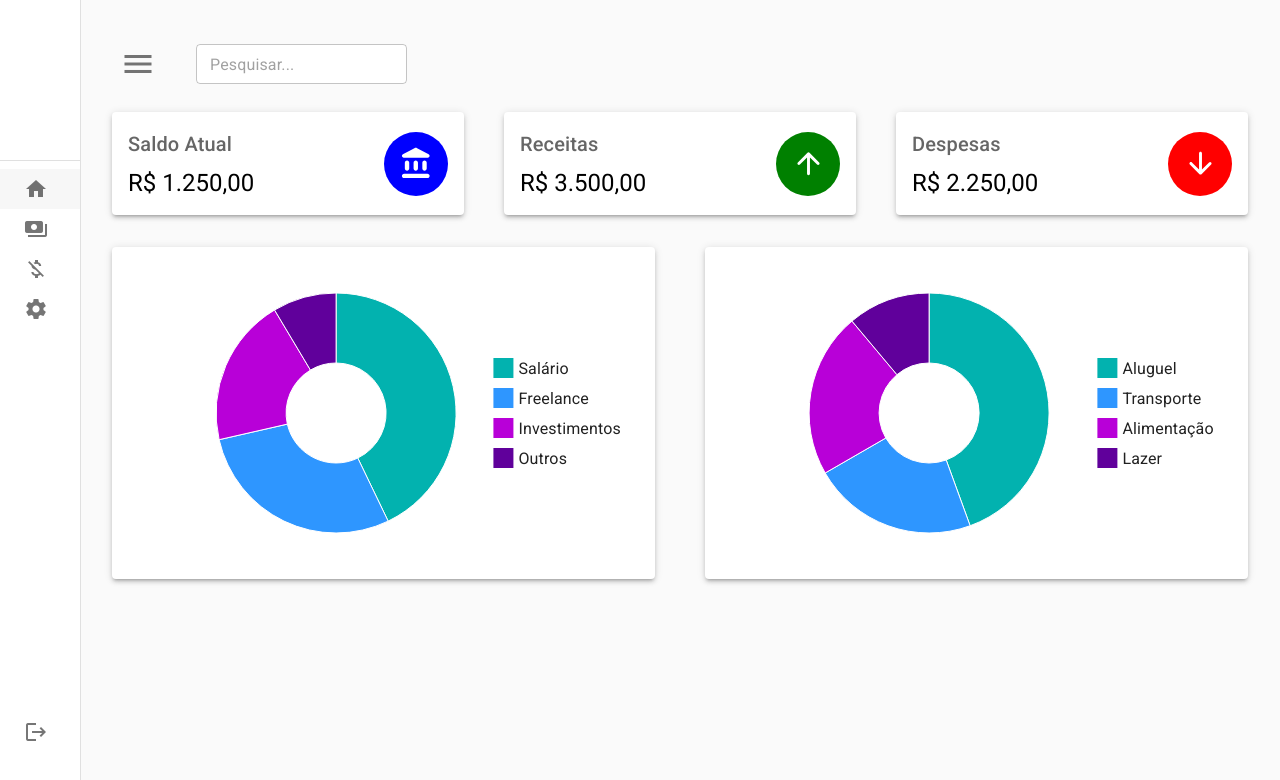
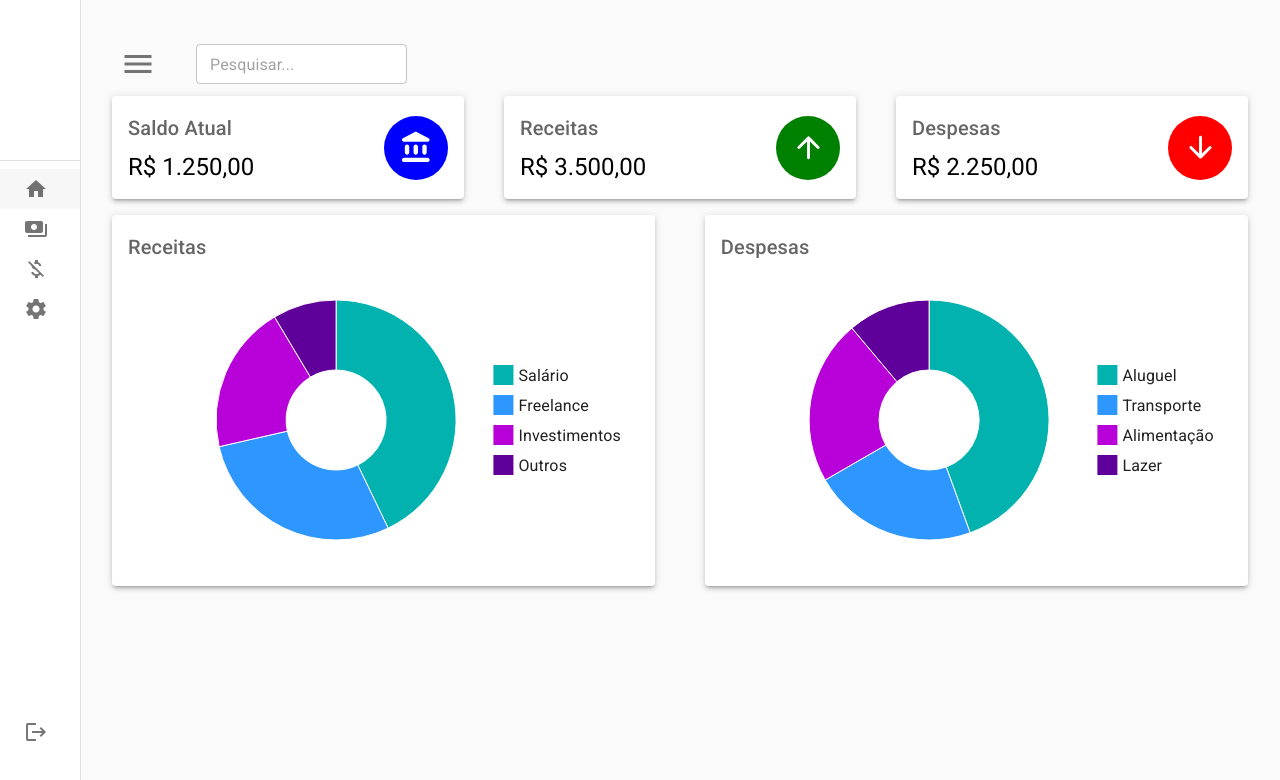
Before and after one commit to AndersonExner/Financial-App-Front, a React (Create React App) app: page /dashboard in a window 1280 px wide. Shown: the top 780 px of the page. Built offline with nearby package versions, Linux system fonts and the light colour scheme.

Commit message:
adjusting the top bar

```diff
--- a/src/pages/dashboard/Dashboard.tsx
+++ b/src/pages/dashboard/Dashboard.tsx
@@ -43,9 +43,9 @@ export const Dashboard = () => {
                 <InfoPaper title="Despesas" value="R$ 2.250,00" icon={ArrowDownwardRoundedIcon} iconColor="red" />
             </Box>
 
-            <Box display="flex" flexDirection="row" justifyContent="space-between" alignItems="center" flexWrap="wrap" mt={4}>
-                <PieGraph data={receitasPercentual} height={300} width={'45%'} valueFormatter={valueFormatter} />
-                <PieGraph data={despesasPercentual} height={300} width={'45%'} valueFormatter={valueFormatter} />
+            <Box display="flex" flexDirection="row" justifyContent="space-between" alignItems="center" flexWrap="wrap" mt={2}>
+                <PieGraph titulo={"Receitas"} data={receitasPercentual} height={300} width={'45%'} valueFormatter={valueFormatter} />
+                <PieGraph titulo={"Despesas"} data={despesasPercentual} height={300} width={'45%'} valueFormatter={valueFormatter} />
             </Box>
         </>
     );
--- a/src/shared/components/Graphs/PieGraph.tsx
+++ b/src/shared/components/Graphs/PieGraph.tsx
@@ -1,17 +1,19 @@
 import React from "react";
 import { PieChart } from '@mui/x-charts/PieChart';
-import { Paper } from "@mui/material";
+import { Paper, Typography } from "@mui/material";
 
 interface IPieGraphProps {
+    titulo: string;
     data: { label: string; value: number }[];
     height: number;
     width: string | number;
     valueFormatter: (item: { value: number }) => string;
 }
 
-export const PieGraph: React.FC<IPieGraphProps> = ({ data, height = 200, width, valueFormatter }) => {
+export const PieGraph: React.FC<IPieGraphProps> = ({ titulo, data, height = 200, width, valueFormatter }) => {
     return (
         <Paper sx={{ p: 2, width: width  }} elevation={3}>
+            <Typography variant='h6' gutterBottom sx={{ color: 'text.secondary' }}>{titulo}</Typography>
             <PieChart
                 series={[
                     {
--- a/src/shared/components/TopBar/TopBar.tsx
+++ b/src/shared/components/TopBar/TopBar.tsx
@@ -14,7 +14,7 @@ export const TopBar: React.FC = () => {
     };
 
     return (
-        <Toolbar variant='regular' disableGutters sx={{ display: 'flex', marginBottom: theme.spacing(2) }}>
+        <Toolbar variant='regular' disableGutters sx={{ display: 'flex' }}>
             <Box sx={{ display: 'flex', alignItems: 'center' }}>
                 <IconButton onClick={toogleAppMenuOpen}>
                     <Icon fontSize='large'>{isOpen ? 'menu_open' : 'menu'}</Icon>
```
